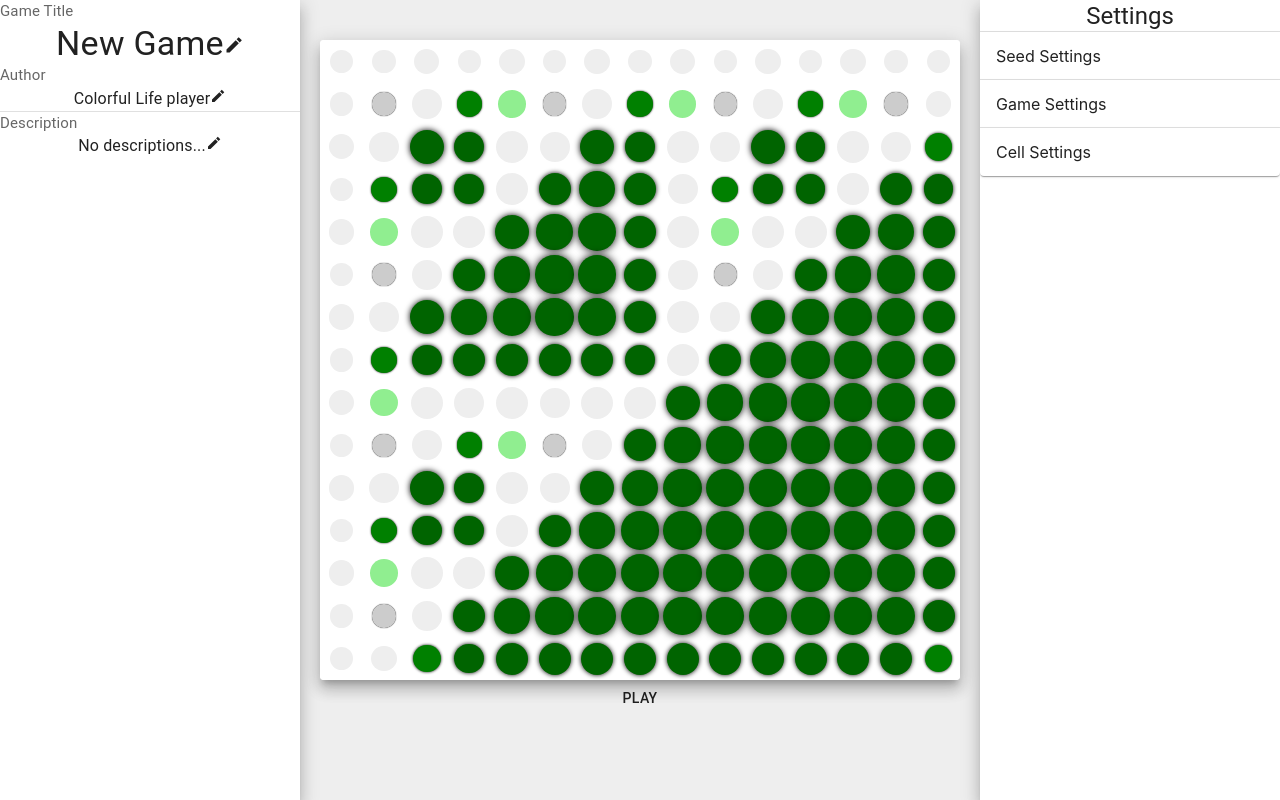
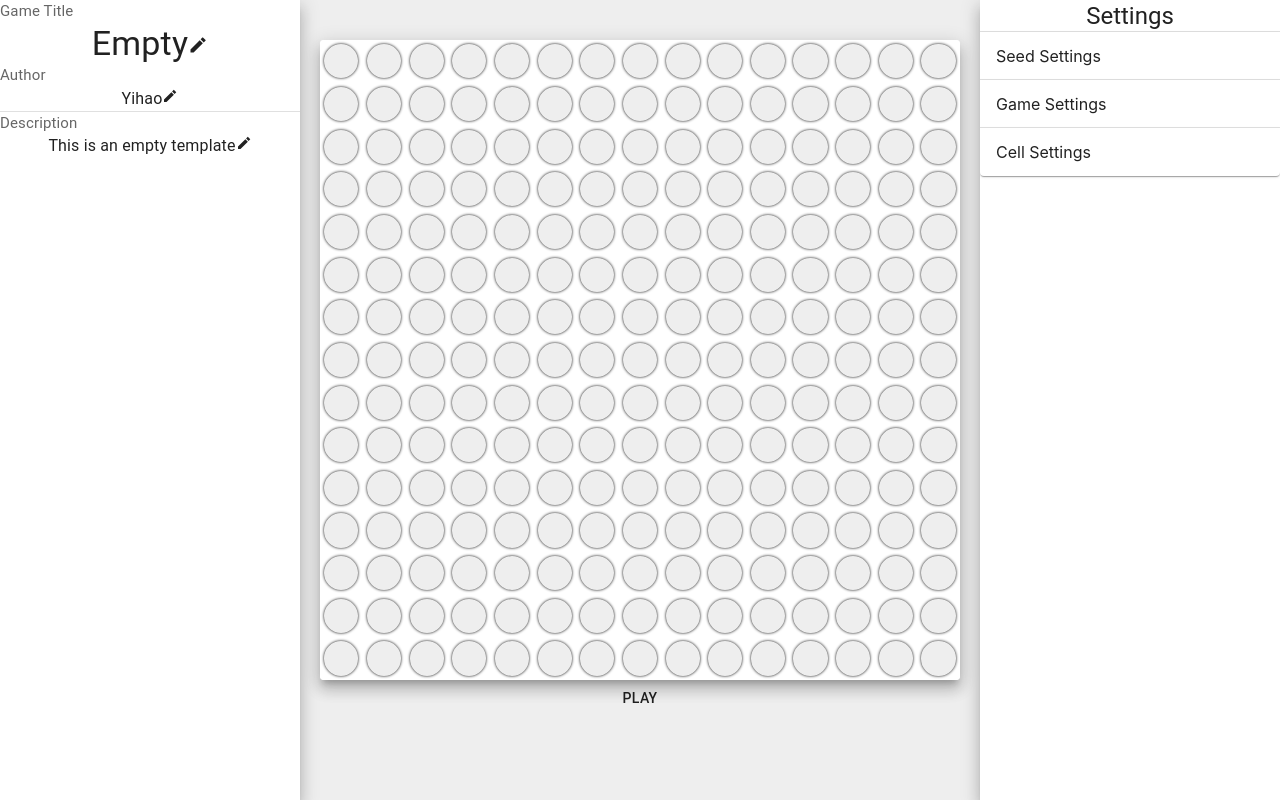
Before and after one commit to y1hao/ColorfulLife, a React (Create React App) app in the folder life/: page / in a window 1280 px wide. Built offline with nearby package versions, Linux system fonts and the light colour scheme.

Commit message:
Use templates

```diff
--- a/life/src/App.tsx
+++ b/life/src/App.tsx
@@ -6,67 +6,70 @@ import LeftPanel from './Components/LeftPanel';
 import RightPanel from './Components/RightPanel';
 import { Grid } from '@material-ui/core';
 import { green } from '@material-ui/core/colors';
+import Templates from './Common/Templates';
 
 function App() {
-  const defaultWidth = 15;
-  const defaultHeight = 15;
+  // const defaultWidth = 15;
+  // const defaultHeight = 15;
   const panelWidth = 300;
 
-  const defaultSeeds: boolean[][] = new Array(defaultHeight);
-  for (let i = 0; i < defaultHeight; ++i) {
-    defaultSeeds[i] = new Array(defaultWidth);
-    for (let j = 0; j < defaultWidth; j++) {
-      defaultSeeds[i][j] = !!(i & j);
-    }
-  }
+  // const defaultSeeds: boolean[][] = new Array(defaultHeight);
+  // for (let i = 0; i < defaultHeight; ++i) {
+  //   defaultSeeds[i] = new Array(defaultWidth);
+  //   for (let j = 0; j < defaultWidth; j++) {
+  //     defaultSeeds[i][j] = !!(i & j);
+  //   }
+  // }
 
-  const defaultStyleDead: ICellStyle[] = new Array(9);
-  const defaultStyleAlive: ICellStyle[] = new Array(9);
-  for (let i = 0; i < 9; i++) {
-    defaultStyleDead[i] = {
-      size: 50 + i * 5,
-      color: '#eeeeee',
-      borderRadius: 50,
-      borderWidth: 0,
-      borderColor: 'gray',
-      backgroundColor: 'white',
-      elevation: 0
-    };
-    defaultStyleAlive[i] = {
-      size: 50 + i * 5,
-      color: i < 2 ? '#cccccc' : i > 3 ? 'darkgreen' : 'green',
-      borderRadius: 50,
-      borderWidth: 0,
-      borderColor: 'green',
-      backgroundColor: 'white',
-      elevation: i
-    };
-  }
+  // const defaultStyleDead: ICellStyle[] = new Array(9);
+  // const defaultStyleAlive: ICellStyle[] = new Array(9);
+  // for (let i = 0; i < 9; i++) {
+  //   defaultStyleDead[i] = {
+  //     size: 50 + i * 5,
+  //     color: '#eeeeee',
+  //     borderRadius: 50,
+  //     borderWidth: 0,
+  //     borderColor: 'gray',
+  //     backgroundColor: 'white',
+  //     elevation: 0
+  //   };
+  //   defaultStyleAlive[i] = {
+  //     size: 50 + i * 5,
+  //     color: i < 2 ? '#cccccc' : i > 3 ? 'darkgreen' : 'green',
+  //     borderRadius: 50,
+  //     borderWidth: 0,
+  //     borderColor: 'green',
+  //     backgroundColor: 'white',
+  //     elevation: i
+  //   };
+  // }
 
-  defaultStyleDead[3].color = 'lightgreen'
+  // defaultStyleDead[3].color = 'lightgreen'
 
-  const defaultStyles = [
-    defaultStyleDead,
-    defaultStyleAlive
-  ]
+  // const defaultStyles = [
+  //   defaultStyleDead,
+  //   defaultStyleAlive
+  // ]
 
-  const [ name,                   setName ]                   = useState<string>("New Game")
-      , [ author,                 setAuthor ]                 = useState<string>("Colorful Life player")
-      , [ description,            setDescription ]            = useState<string>("No descriptions...")
-      , [ time,                   setTime ]                   = useState<Date>(new Date())
-      , [ refreshFrequency,       setRefreshFrequency ]       = useState<number>(10)
-      , [ width,                  setWidth ]                  = useState<number>(defaultWidth)
-      , [ height,                 setHeight ]                 = useState<number>(defaultHeight)
-      , [ seeds,                  setSeeds ]                  = useState<boolean[][]>(defaultSeeds)
-      , [ surviveRangeLower,      setSurviveRangeLower ]      = useState<number>(2)
-      , [ surviveRangeUpper,      setSurviveRangeUpper ]      = useState<number>(3)
-      , [ reproductionRangeLower, setReproductionRangeLower ] = useState<number>(3)
-      , [ reproductionRangeUpper, setReproductionRangeUpper ] = useState<number>(3)
-      , [ borderPolicy,           setBorderPolicy ]           = useState<BorderPolicy>("dead")
-      , [ styles,                 setStyles ]                 = useState<ICellStyle[][]>(defaultStyles)
+  const [ template,               setTemplate ]               = useState<IGame>(Templates[0])
+      , [ name,                   setName ]                   = useState<string>(template.name)
+      , [ author,                 setAuthor ]                 = useState<string>(template.author)
+      , [ description,            setDescription ]            = useState<string>(template.description as string)
+      , [ time,                   setTime ]                   = useState<Date>(template.time)
+      , [ refreshFrequency,       setRefreshFrequency ]       = useState<number>(template.refreshFrequency)
+      , [ width,                  setWidth ]                  = useState<number>(template.width)
+      , [ height,                 setHeight ]                 = useState<number>(template.height)
+      , [ seeds,                  setSeeds ]                  = useState<boolean[][]>(template.seeds)
+      , [ surviveRangeLower,      setSurviveRangeLower ]      = useState<number>(template.surviveRangeLower)
+      , [ surviveRangeUpper,      setSurviveRangeUpper ]      = useState<number>(template.surviveRangeUpper)
+      , [ reproductionRangeLower, setReproductionRangeLower ] = useState<number>(template.reproductionRangeLower)
+      , [ reproductionRangeUpper, setReproductionRangeUpper ] = useState<number>(template.reproductionRangeUpper)
+      , [ borderPolicy,           setBorderPolicy ]           = useState<BorderPolicy>(template.borderPolicy)
+      , [ styles,                 setStyles ]                 = useState<ICellStyle[][]>(template.styles)
       , [ isPlayMode,             setIsPlayMode ]             = useState<boolean>(true)
       , [ isPlaying,              setIsPlaying ]              = useState<boolean>(false)
       , [ isPanelOpen,            setIsPanelOpen ]            = useState<boolean>(true)
+
 
   return (
     <div className="App">
--- a/life/src/Common/Interfaces.ts
+++ b/life/src/Common/Interfaces.ts
@@ -12,7 +12,6 @@ export interface IGame {
     reproductionRangeLower: number,
     reproductionRangeUpper: number,
     borderPolicy: BorderPolicy,
-    backgroundColor: string,
     styles: ICellStyle[][]
 }
 
--- /dev/null
+++ b/life/src/Common/Templates.ts
@@ -0,0 +1,205 @@
+import { IGame } from "./Interfaces"
+
+const Templates: IGame[] = [
+    {
+        name: "Empty",
+        author: "Yihao",
+        description: "This is an empty template",
+        time: new Date(2020, 8, 1),
+        refreshFrequency: 5,
+        width: 15,
+        height: 15,
+        surviveRangeLower: 2,
+        surviveRangeUpper: 3,
+        reproductionRangeLower: 3,
+        reproductionRangeUpper: 3,
+        borderPolicy: "dead",
+        styles: [
+            [
+                {
+                    size: 80,
+                    color: "#eee",
+                    backgroundColor: "white",
+                    borderColor: "gray",
+                    borderRadius: 50,
+                    borderWidth: 0,
+                    elevation: 3
+                },
+                {
+                    size: 80,
+                    color: "#eee",
+                    backgroundColor: "white",
+                    borderColor: "gray",
+                    borderRadius: 50,
+                    borderWidth: 0,
+                    elevation: 3
+                },
+                {
+                    size: 80,
+                    color: "#eee",
+                    backgroundColor: "white",
+                    borderColor: "gray",
+                    borderRadius: 50,
+                    borderWidth: 0,
+                    elevation: 3
+                },
+                {
+                    size: 80,
+                    color: "#eee",
+                    backgroundColor: "white",
+                    borderColor: "gray",
+                    borderRadius: 50,
+                    borderWidth: 0,
+                    elevation: 3
+                },
+                {
+                    size: 80,
+                    color: "#eee",
+                    backgroundColor: "white",
+                    borderColor: "gray",
+                    borderRadius: 50,
+                    borderWidth: 0,
+                    elevation: 3
+                },
+                {
+                    size: 80,
+                    color: "#eee",
+                    backgroundColor: "white",
+                    borderColor: "gray",
+                    borderRadius: 50,
+                    borderWidth: 0,
+                    elevation: 3
+                },
+                {
+                    size: 80,
+                    color: "#eee",
+                    backgroundColor: "white",
+                    borderColor: "gray",
+                    borderRadius: 50,
+                    borderWidth: 0,
+                    elevation: 3
+                },
+                {
+                    size: 80,
+                    color: "#eee",
+                    backgroundColor: "white",
+                    borderColor: "gray",
+                    borderRadius: 50,
+                    borderWidth: 0,
+                    elevation: 3
+                },
+                {
+                    size: 80,
+                    color: "#eee",
+                    backgroundColor: "white",
+                    borderColor: "gray",
+                    borderRadius: 50,
+                    borderWidth: 0,
+                    elevation: 3
+                }
+            ],
+            [
+                {
+                    size: 80,
+                    color: "green",
+                    backgroundColor: "white",
+                    borderColor: "gray",
+                    borderRadius: 50,
+                    borderWidth: 0,
+                    elevation: 5
+                },
+                {
+                    size: 80,
+                    color: "green",
+                    backgroundColor: "white",
+                    borderColor: "gray",
+                    borderRadius: 50,
+                    borderWidth: 0,
+                    elevation: 5
+                },
+                {
+                    size: 80,
+                    color: "green",
+                    backgroundColor: "white",
+                    borderColor: "gray",
+                    borderRadius: 50,
+                    borderWidth: 0,
+                    elevation: 5
+                },
+                {
+                    size: 80,
+                    color: "green",
+                    backgroundColor: "white",
+                    borderColor: "gray",
+                    borderRadius: 50,
+                    borderWidth: 0,
+                    elevation: 5
+                },
+                {
+                    size: 80,
+                    color: "green",
+                    backgroundColor: "white",
+                    borderColor: "gray",
+                    borderRadius: 50,
+                    borderWidth: 0,
+                    elevation: 5
+                },
+                {
+                    size: 80,
+                    color: "green",
+                    backgroundColor: "white",
+                    borderColor: "gray",
+                    borderRadius: 50,
+                    borderWidth: 0,
+                    elevation: 5
+                },
+                {
+                    size: 80,
+                    color: "green",
+                    backgroundColor: "white",
+                    borderColor: "gray",
+                    borderRadius: 50,
+                    borderWidth: 0,
+                    elevation: 5
+                },
+                {
+                    size: 80,
+                    color: "green",
+                    backgroundColor: "white",
+                    borderColor: "gray",
+                    borderRadius: 50,
+                    borderWidth: 0,
+                    elevation: 5
+                },
+                {
+                    size: 80,
+                    color: "green",
+                    backgroundColor: "white",
+                    borderColor: "gray",
+                    borderRadius: 50,
+                    borderWidth: 0,
+                    elevation: 5
+                }
+            ]
+        ],
+        seeds: [
+            new Array(15).fill(false),
+            new Array(15).fill(false),
+            new Array(15).fill(false),
+            new Array(15).fill(false),
+            new Array(15).fill(false),
+            new Array(15).fill(false),
+            new Array(15).fill(false),
+            new Array(15).fill(false),
+            new Array(15).fill(false),
+            new Array(15).fill(false),
+            new Array(15).fill(false),
+            new Array(15).fill(false),
+            new Array(15).fill(false),
+            new Array(15).fill(false),
+            new Array(15).fill(false),
+        ]
+    },
+]
+
+export default Templates;
```
